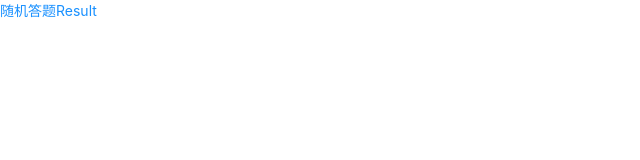
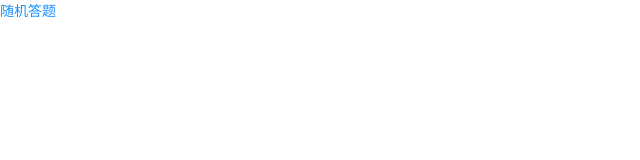
Before and after one commit to SHERlocked93/react-demo-js, a React app: page / in a window 1280 px wide. Shown: the top 160 px of the page, without its empty margins (0-640 px from the left). Built offline with nearby package versions, Linux system fonts and the light colour scheme.

Commit message:
feat: 完善答题页面

```diff
--- a/src/index.js
+++ b/src/index.js
@@ -7,14 +7,14 @@ import './assets/css/index.css'
 
 import App from './view/App'
 import Dati from './view/Dati'
-import Result from './view/Result'
+// import Result from './view/Result'
 
 ReactDom.render(
   <Provider store={ store }>
       <Router>
-          <Route path='/' component={ App }/>
+          <Route path='/' component={ App } exact/>
           <Route path='/dati' component={ Dati }/>
-          <Route path='/result' component={ Result }/>
+          {/*<Route path='/result' component={ Result }/>*/ }
       </Router>
   </Provider>
   , document.getElementById('root'))
--- a/src/view/App.js
+++ b/src/view/App.js
@@ -15,7 +15,7 @@ class App extends Component {
         return (
           <div>
               <Button onClick={ this.goDati }>随机答题</Button>
-              <Button onClick={ this.goResult }>Result</Button>
+              {/*<Button onClick={ this.goResult }>Result</Button>*/ }
           </div>
         )
     }
--- a/src/view/Dati.js
+++ b/src/view/Dati.js
@@ -3,7 +3,7 @@ import { SetTimuList } from '../store/methods'
 import { getTimuList } from '../store/asyncMethods'
 import store from '../store'
 import { connect } from 'react-redux'
-import { List, Radio, WhiteSpace, Button } from 'antd-mobile'
+import { List, Radio, WhiteSpace, Button, WingBlank } from 'antd-mobile'
 
 const mapStateToProps = (state) => ({ ...state })
 const mapDispatchToProps = dispatch => {
@@ -72,7 +72,11 @@ class Dati extends Component {
               </List>
 
               <WhiteSpace/>
-              <Button type="primary" inline style={ { display: checkedValue ? 'inline-block' : 'none' } } onClick={ this.checkAnswer }>确认</Button>
+              <WingBlank size='lg'>
+                  <Button type="primary"
+                          style={ { display: checkedValue ? 'block' : 'none' } }
+                          onClick={ this.checkAnswer }>确认</Button>
+              </WingBlank>
           </div>
         )
     }
```
